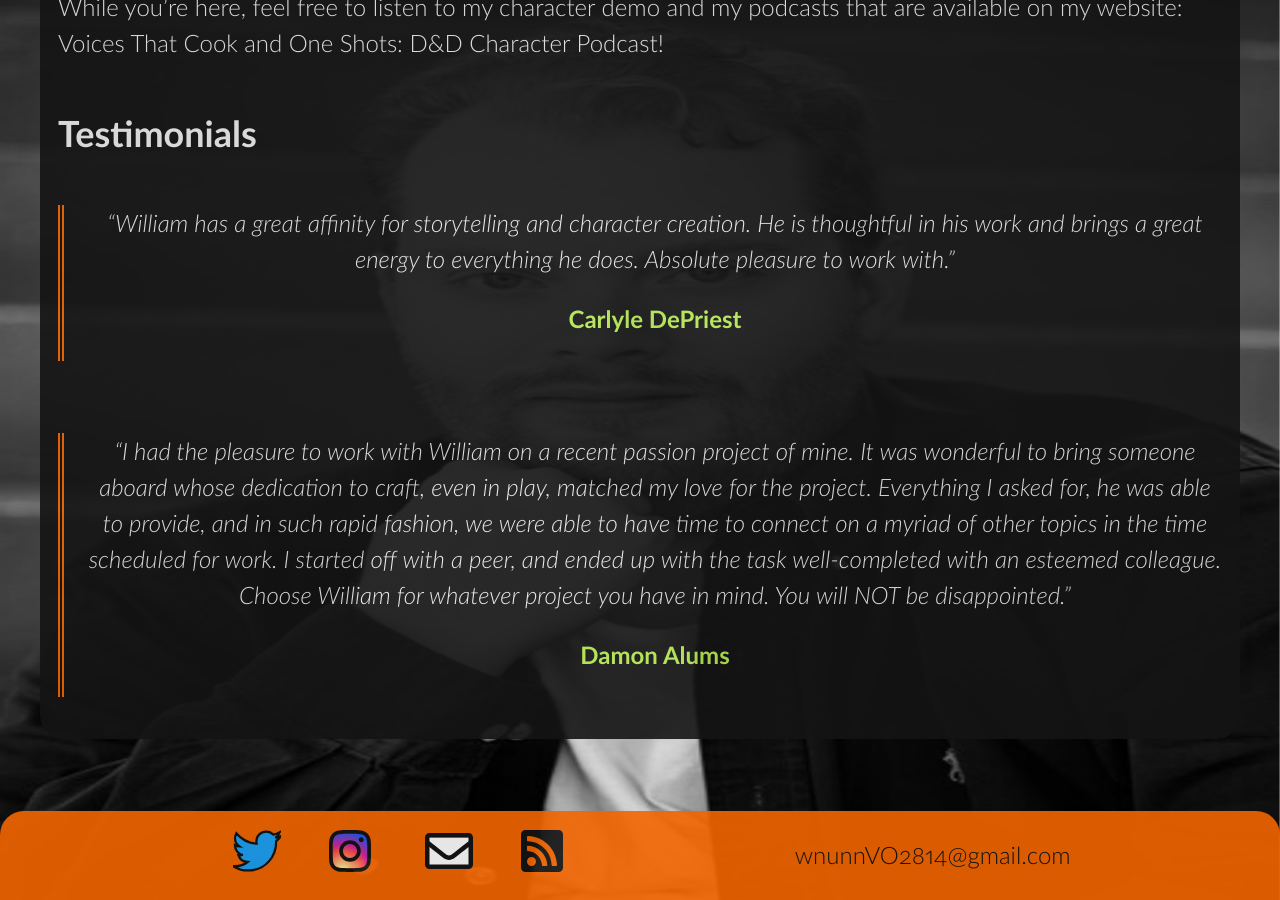
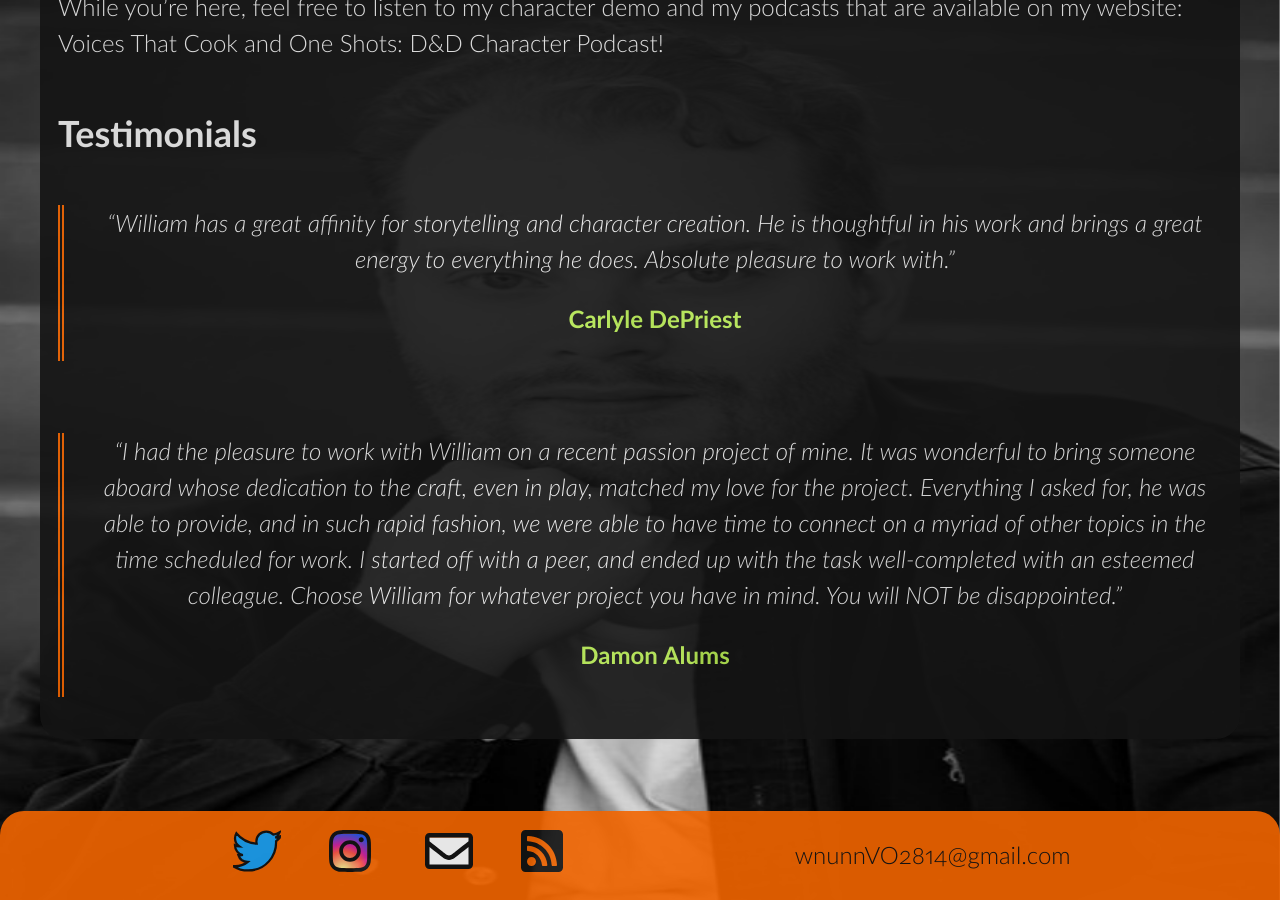
Before and after one commit to William-Nunn/William-Nunn.github.io, a Jekyll site: the page built from about.md, in a window 1280 px wide and 900 px high, scrolled down 768 px. Built offline with Jekyll 4.4.1, drawn with Linux system fonts in a browser that asks for light colours.

```diff
--- a/about.md
+++ b/about.md
@@ -24,6 +24,6 @@ While you're here, feel free to listen to my character demo and my podcasts that
 
 ---
 
-> _"I had the pleasure to work with William on a recent passion project of mine. It was wonderful to bring someone aboard whose dedication to craft, even in play, matched my love for the project. Everything I asked for, he was able to provide, and in such rapid fashion, we were able to have time to connect on a myriad of other topics in the time scheduled for work. I started off with a peer, and ended up with the task well-completed with an esteemed colleague. Choose William for whatever project you have in mind. You will NOT be disappointed."_
+> _"I had the pleasure to work with William on a recent passion project of mine. It was wonderful to bring someone aboard whose dedication to the craft, even in play, matched my love for the project. Everything I asked for, he was able to provide, and in such rapid fashion, we were able to have time to connect on a myriad of other topics in the time scheduled for work. I started off with a peer, and ended up with the task well-completed with an esteemed colleague. Choose William for whatever project you have in mind. You will NOT be disappointed."_
 >
 > **[Damon Alums](https://urbanlegendvoiceover.com/)**
```
